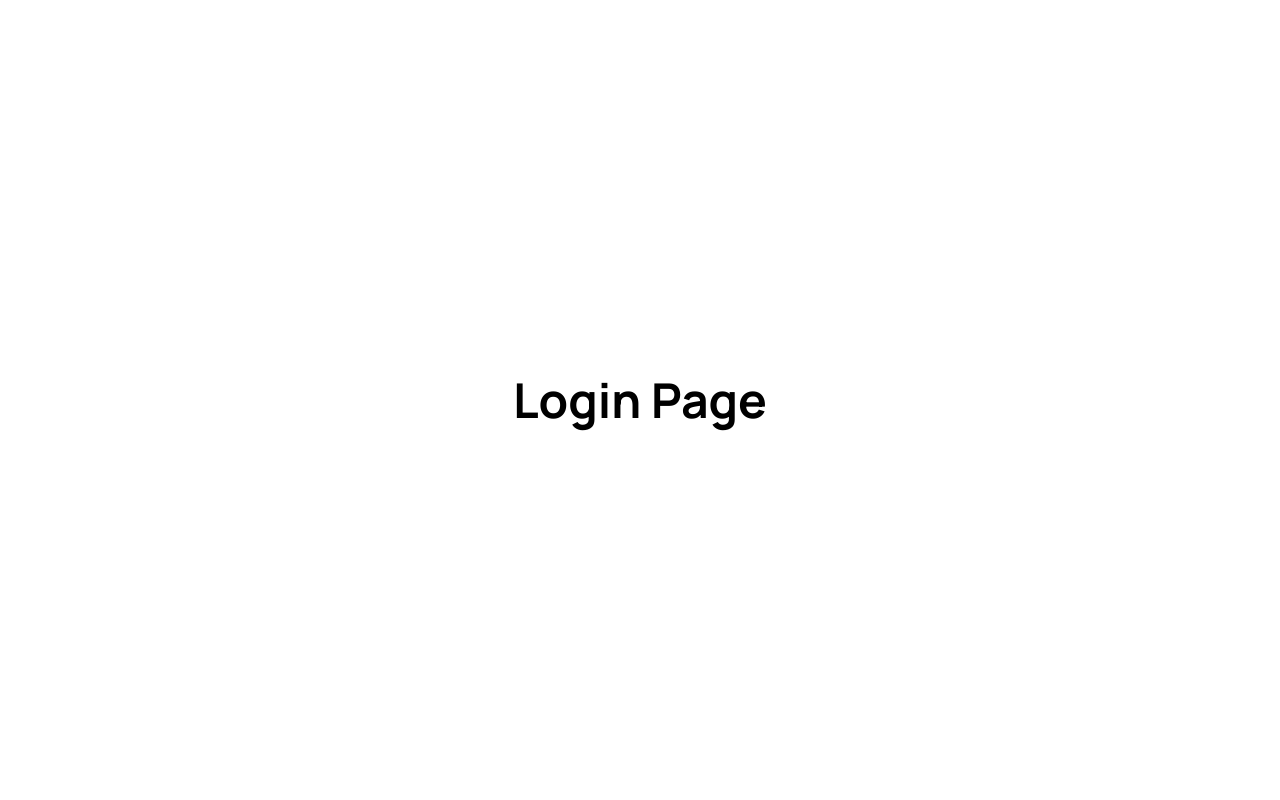
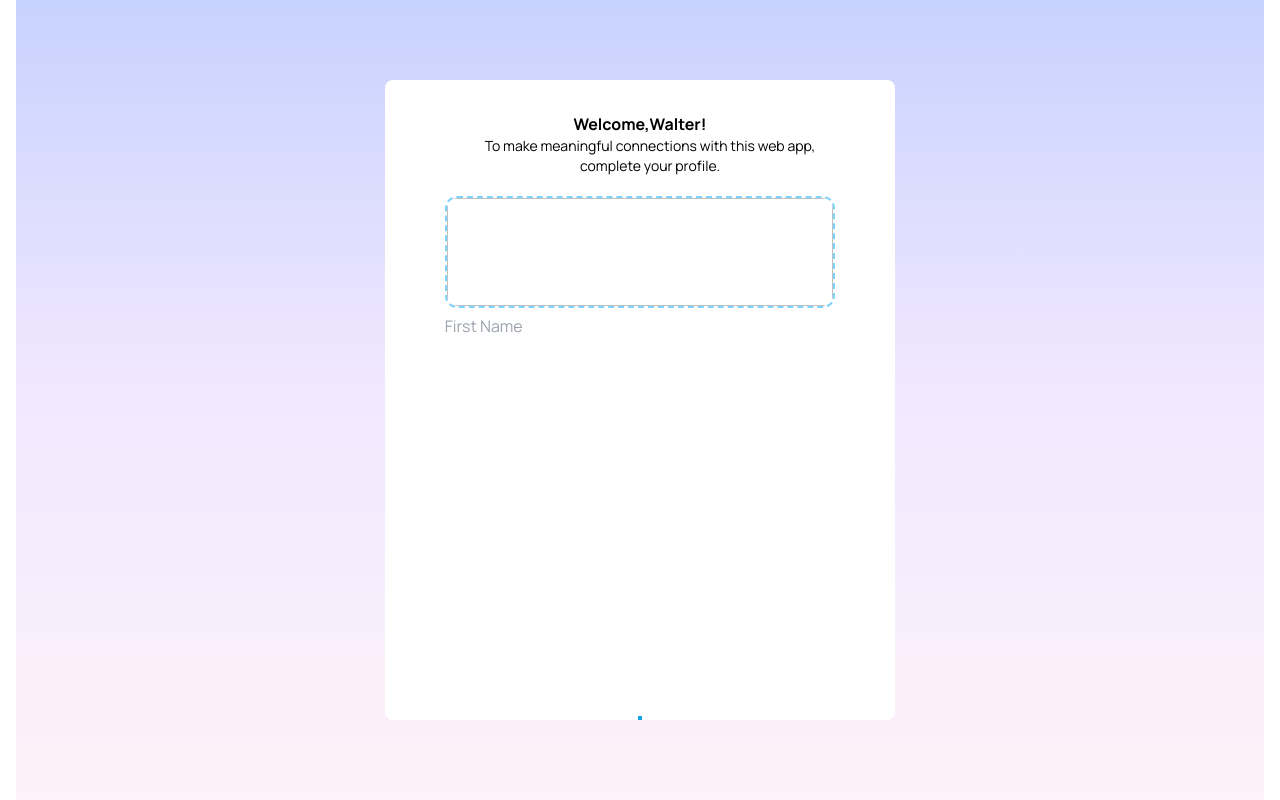
Before and after one commit to firedev99/gluco-guide-diabetes-patients, a Next.js app: page /login in a window 1280 px wide. Built offline with nearby package versions, Linux system fonts and the light colour scheme.

Commit message:
updated_form

```diff
--- a/app/login/page.tsx
+++ b/app/login/page.tsx
@@ -1,17 +1,14 @@
-"use client"
-
-import { useState } from "react"
+"use client";
+import Form from "@/components/ui/Form";
 
 export default function LoginPage() {
-  const [active, setActive] = useState(1)
-
-  function handleClick() {
-    setActive(active === 1 ? 2 : 1)
-  }
-
   return (
-    <div className="min-h-screen flex items-center justify-center">
-      <h2 className="text-5xl font-bold">Login Page</h2>
+    <div className="m-0 flex flex-col justify-center h-screen items-center bg-gradient-to-b from-indigo-200 via-purple-100 to-pink-50">
+      <Form />
     </div>
-  )
+    //<div className="min-h-screen flex items-center justify-center">
+    // <Form />
+    //<h2 className="text-5xl font-bold">Login Page</h2>
+    // </div>
+  );
 }
--- a/app/page.tsx
+++ b/app/page.tsx
@@ -9,5 +9,5 @@ export default function Home() {
 
       <div className="mb-32 grid text-center lg:mb-0 lg:w-full lg:max-w-5xl lg:grid-cols-4 lg:text-left"></div>
     </main>
-  )
+  );
 }
--- /dev/null
+++ b/components/ui/Form.tsx
@@ -0,0 +1,35 @@
+export default function Form() {
+  return (
+    <div className="w-[510px] h-4/5 flex flex-col justify-between items-center bg-white rounded-lg">
+      <form className="mt-4">
+        <h2 className="pt-4 text-align: center text-1xl font-bold">
+          Welcome,Walter!
+        </h2>
+        <p className="text-sm pr-5 pl-10 text-align: center  text-wrap: wrap">
+          To make meaningful connections with this web app,
+        </p>
+        <p className="text-sm pr-5 pl-10 text-align: center  text-wrap: wrap">
+          complete your profile.
+        </p>
+        <input
+          type="image"
+          src=""
+          alt=""
+          className="mt-5 w-full h-28 border-2 border-sky-300 border-dashed rounded-xl"
+        />
+        <br />
+        <div>
+          <input type="text" placeholder="First Name" />
+        </div>
+      </form>
+
+      <input
+        className="border-style: dashed border-2 border-sky-500 "
+        type="image"
+        src=""
+        alt=""
+      />
+    </div>
+  );
+}
+//border-color: rgb(163 230 53) border-style: solid h-3/5 width: 20% background-color: rgb(14 165 233)
```
